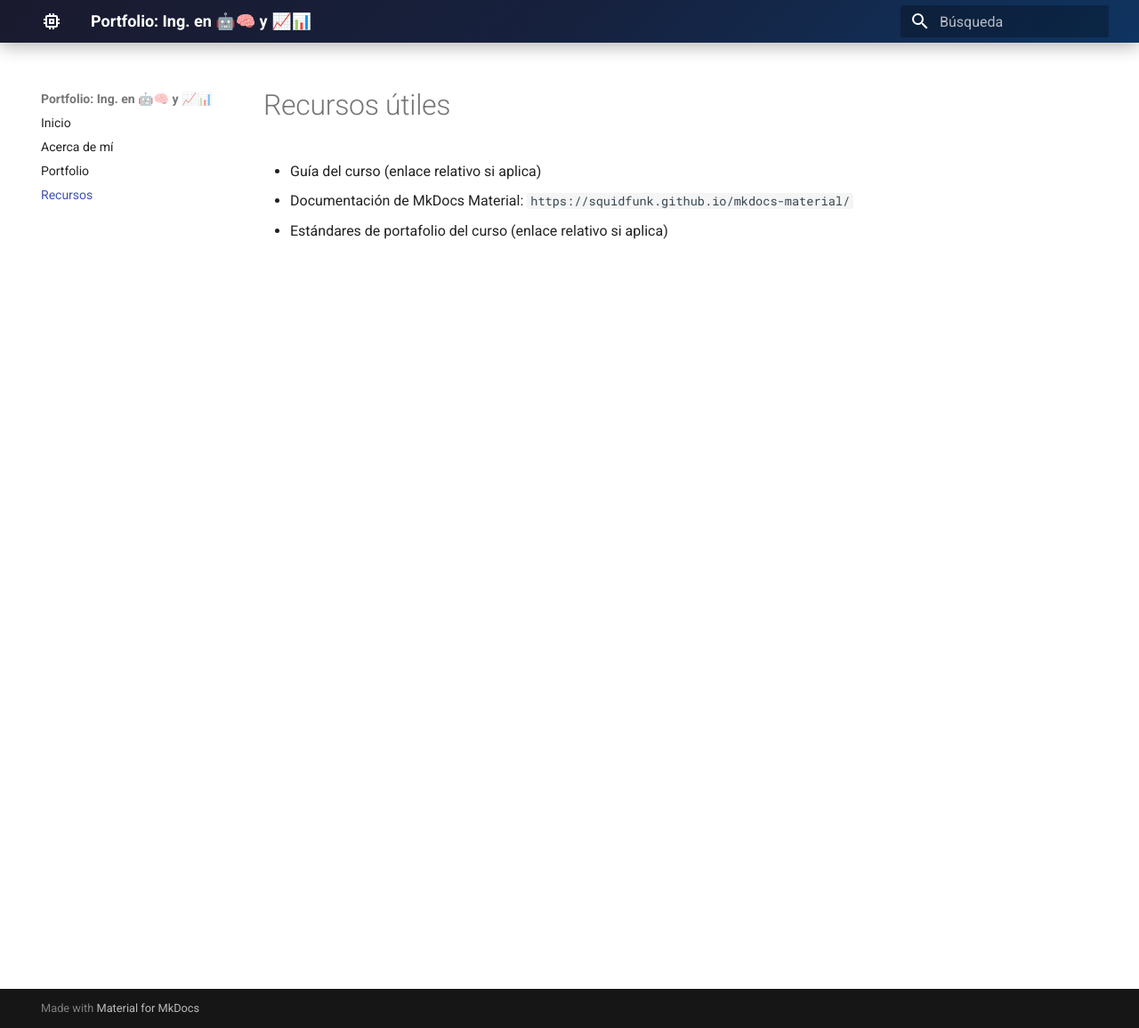
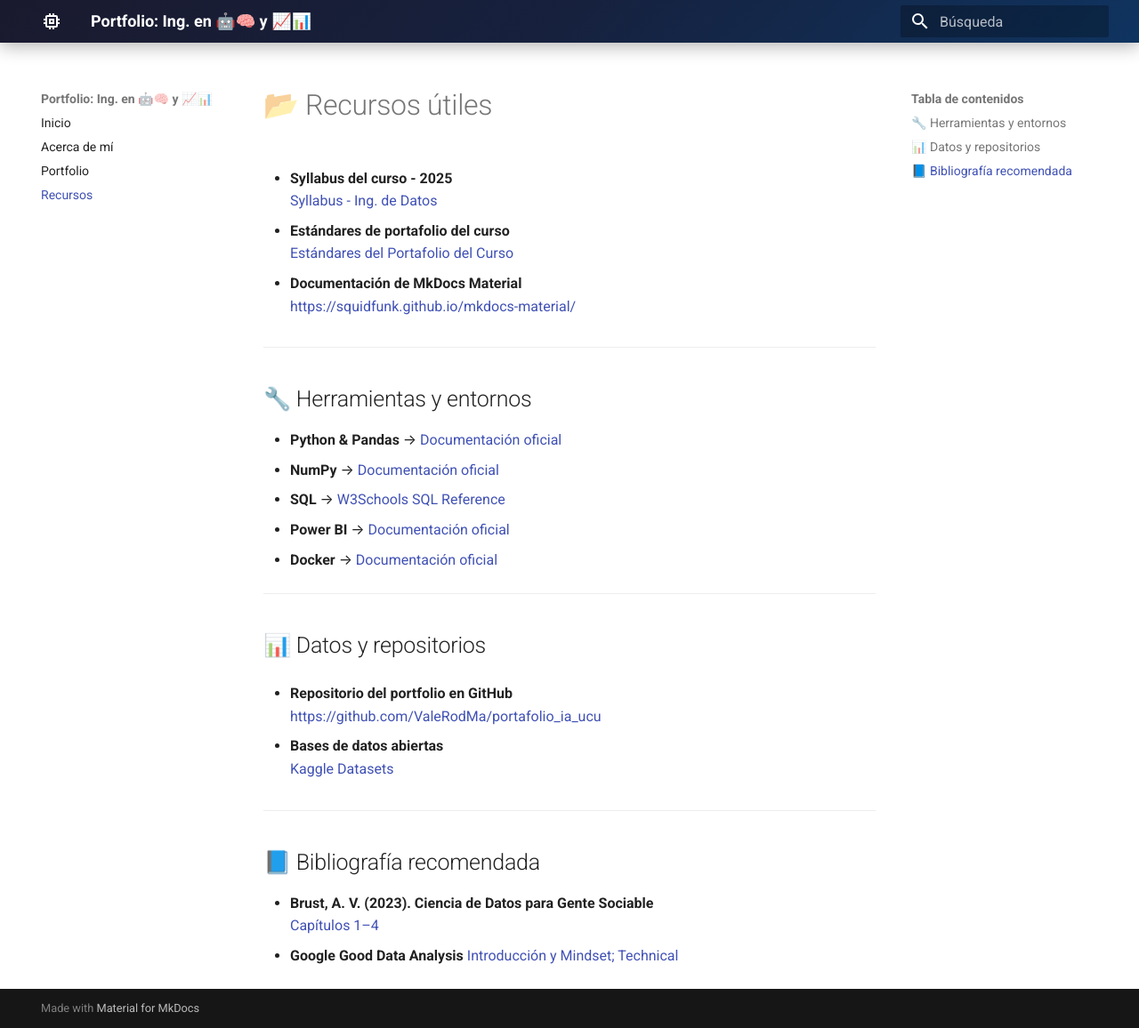
Before and after one commit to ValeRodMa/portafolio_ia_ucu, an MkDocs documentation site: the page built from docs/recursos.md, in a window 1280 px wide and 1156 px high. Shown: the whole window at 89% size. Built offline with MkDocs 1.6.1 and Material for MkDocs 9.7.7, drawn with Linux system fonts in a browser that asks for light colours.

Commit message:
actualizacion

```diff
--- a/docs/recursos.md
+++ b/docs/recursos.md
@@ -3,8 +3,40 @@ title: "Recursos útiles"
 date: 2025-01-01
 ---
 
-# Recursos útiles
+# 📂 Recursos útiles
 
-- Guía del curso (enlace relativo si aplica)
-- Documentación de MkDocs Material: `https://squidfunk.github.io/mkdocs-material/`
-- Estándares de portafolio del curso (enlace relativo si aplica)
+- **Syllabus del curso - 2025**
+  [Syllabus - Ing. de Datos](https://webasignatura.ucu.edu.uy/pluginfile.php/999965/mod_resource/content/2/Syllabus%202025.pdf)
+
+- **Estándares de portafolio del curso**
+  [Estándares del Portafolio del Curso](https://juanfkurucz.com/ucu-id/ut1/02-portafolio-github-pages/)
+
+- **Documentación de MkDocs Material**
+  [https://squidfunk.github.io/mkdocs-material/](https://squidfunk.github.io/mkdocs-material/)
+
+---
+
+## 🔧 Herramientas y entornos
+
+- **Python & Pandas** → [Documentación oficial](https://pandas.pydata.org/docs/)
+- **NumPy** → [Documentación oficial](https://numpy.org/doc/)
+- **SQL** → [W3Schools SQL Reference](https://www.w3schools.com/sql/)
+- **Power BI** → [Documentación oficial](https://learn.microsoft.com/es-es/power-bi/)
+- **Docker** → [Documentación oficial](https://docs.docker.com/)
+
+---
+
+## 📊 Datos y repositorios
+
+- **Repositorio del portfolio en GitHub**
+  [https://github.com/ValeRodMa/portafolio_ia_ucu](https://github.com/ValeRodMa/portafolio_ia_ucu)
+
+- **Bases de datos abiertas**
+  [Kaggle Datasets](https://www.kaggle.com/datasets)
+
+---
+
+## 📘 Bibliografía recomendada
+- **Brust, A. V. (2023). Ciencia de Datos para Gente Sociable**
+  [Capítulos 1–4](https://bitsandbricks.github.io/ciencia_de_datos_gente_sociable/)
+- **Google Good Data Analysis** [Introducción y Mindset; Technical](https://developers.google.com/machine-learning/guides/good-data-analysis)
```
